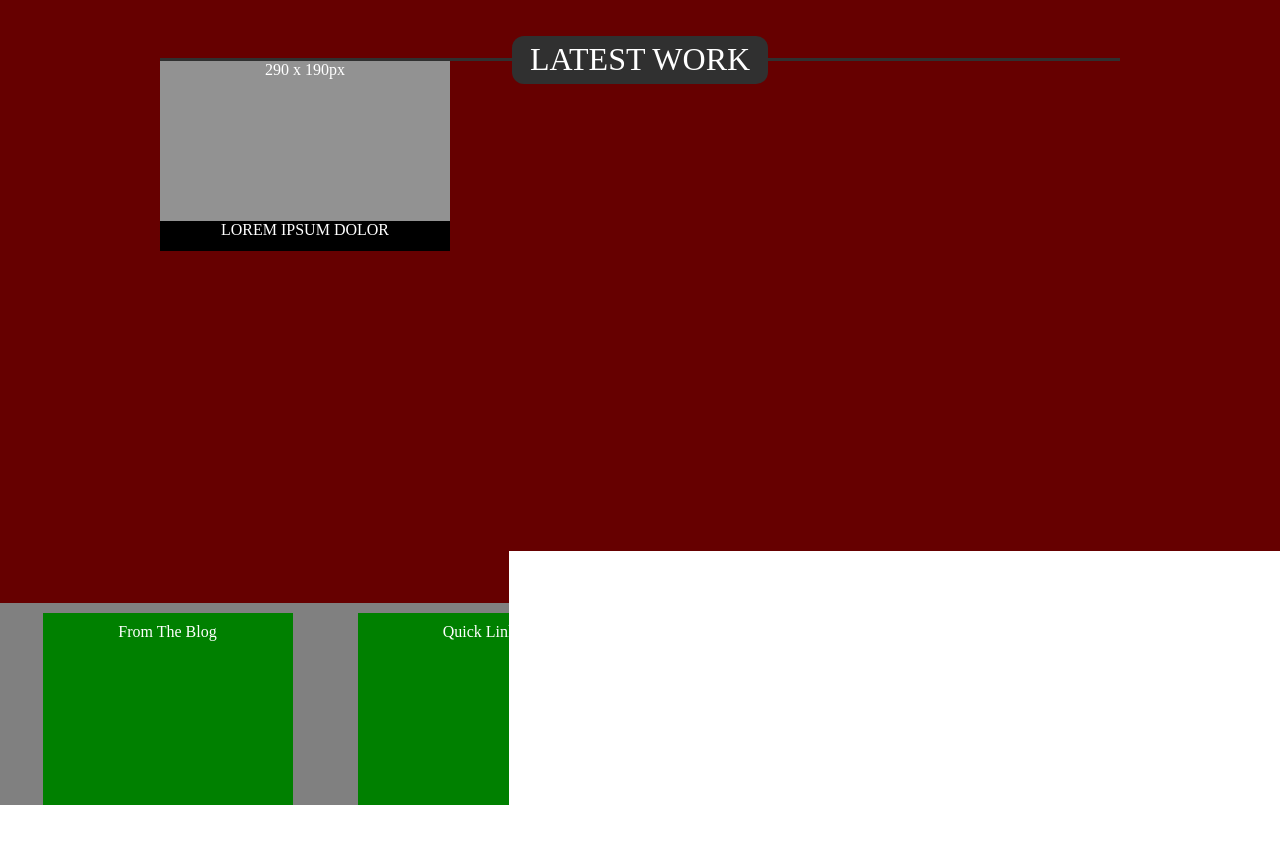
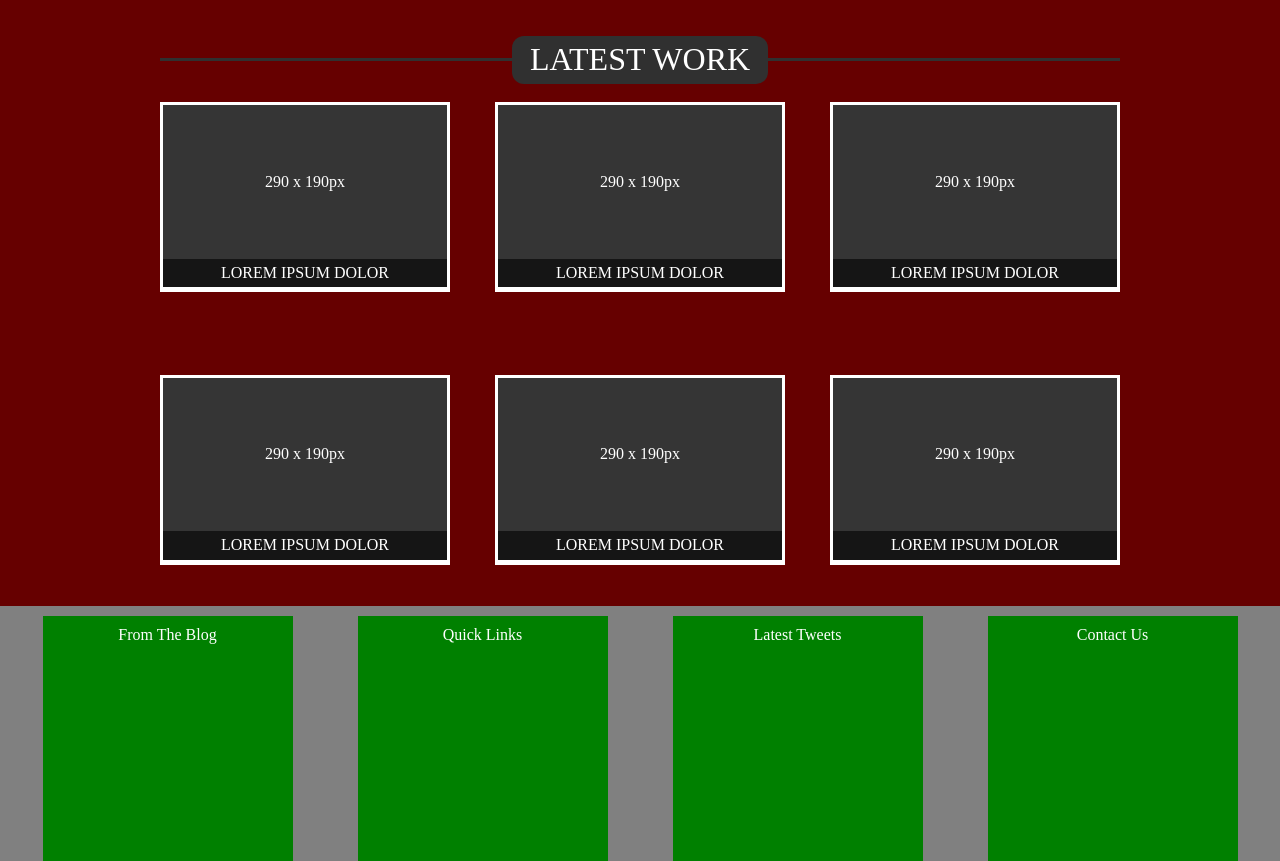
Before and after one commit to Khizanag/BOG_Leaderator, a plain HTML site: page index.html in a window 1280 px wide. Shown: the part 974-1835 px from the top of the page. Drawn offline with Linux system fonts and the light colour scheme.

Commit message:
Latest work DONE

```diff
--- a/index.html
+++ b/index.html
@@ -136,6 +136,62 @@
 						290 x 190px
 					</div>
 
+
+					<div class="latest-work-text-item">
+						LOREM IPSUM DOLOR
+					</div>
+				</div>
+
+				<div class="latest-work-item">
+					<div class="latest-work-upper-item">
+						290 x 190px
+					</div>
+
+
+					<div class="latest-work-text-item">
+						LOREM IPSUM DOLOR
+					</div>
+				</div>
+
+				<div class="latest-work-item">
+					<div class="latest-work-upper-item">
+						290 x 190px
+					</div>
+
+
+					<div class="latest-work-text-item">
+						LOREM IPSUM DOLOR
+					</div>
+				</div>
+
+				<div class="latest-work-item">
+					<div class="latest-work-upper-item">
+						290 x 190px
+					</div>
+
+
+					<div class="latest-work-text-item">
+						LOREM IPSUM DOLOR
+					</div>
+				</div>
+
+				<div class="latest-work-item">
+					<div class="latest-work-upper-item">
+						290 x 190px
+					</div>
+
+
+					<div class="latest-work-text-item">
+						LOREM IPSUM DOLOR
+					</div>
+				</div>
+
+				<div class="latest-work-item">
+					<div class="latest-work-upper-item">
+						290 x 190px
+					</div>
+
+
 					<div class="latest-work-text-item">
 						LOREM IPSUM DOLOR
 					</div>
--- a/style.css
+++ b/style.css
@@ -178,7 +178,7 @@
 
 .latest-work-section{
 	width: 100%;
-	height: 545px;
+	/* height: 545px; */
 	background-color: #660000;
 }
 
@@ -204,33 +204,47 @@
 }
 
 .latest-work-items{
+	height: 545px;
 	display: flex;
+	flex-wrap: wrap;
 	justify-content: space-between;
+	align-items: center;
 }
 
 .latest-work-item{
 	width: 290px;
 	height: 190px;
-	/* border: 5px; */
 
-	text-align: center;
+	border-bottom: 5px;
+	border-style: solid;
+	border-color: white;
+
+	display: flex;
+	flex-direction: column;
+	justify-content: center;
 	align-items: center;
+
 	color: white;
-	background-color: #929292;
+	background-color: #353535;
 }
 
 .latest-work-upper-item{
 	width: 100%;
 	height: 160px;
+	display: flex;
+	flex-direction: column;
+	justify-content: center;
 	text-align: center;
 }
 
 .latest-work-text-item{
 	width: 100%;
 	height: 30px;
+	display: flex;
+	align-items: center;
+	justify-content: center;
 	color: white;
-	text-align: center;
-	background-color: black;
+	background-color: #151515;
 }
 
 .info-section{
```
